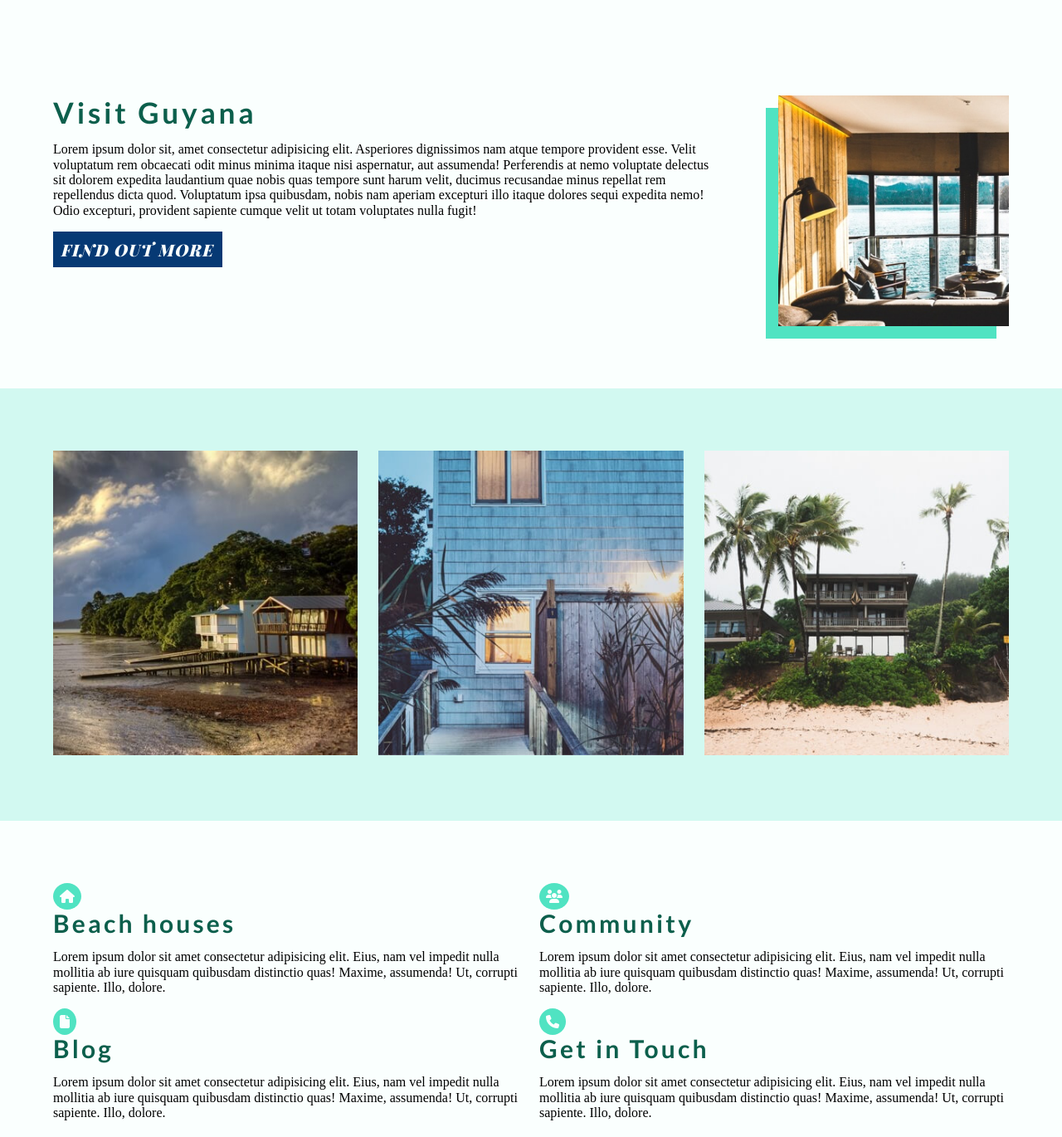
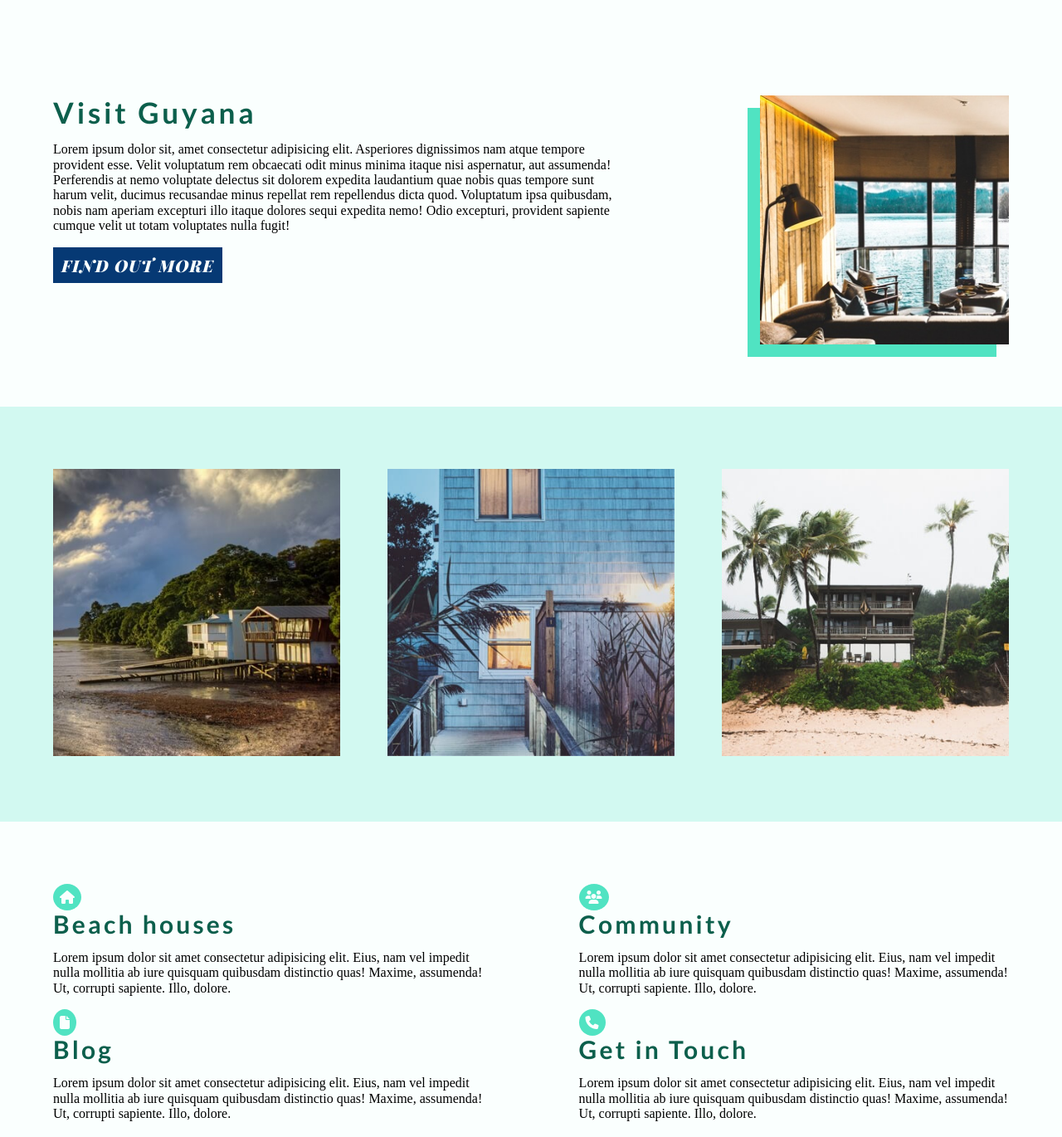
Before and after one commit to Batstone/adam-batstone-project-two, a plain HTML site: page index.html in a window 1280 px wide. Shown: the part 825-2195 px from the top of the page at 83% size. Drawn offline with Linux system fonts and the light colour scheme.

Commit message:
pre-grid

```diff
--- a/styles/sass/_reusable.scss
+++ b/styles/sass/_reusable.scss
@@ -66,15 +66,19 @@ nav {
         @include font($lato, 20px, $black, 1px, 29px);
         display: flex;
         li {
-            margin-left: 50px
+            margin-left: 50px;
         }
         a {
+            display: inline-block;
             color: $iceBlue;
+            transition: .2s;
             &:hover {
                 color: $greenishCyan;
+                transform: scale(1.2)
             }
             &:focus {
                 color: $greenishCyan;
+                transform: scale(1.2);
             }
         }
     }
@@ -118,7 +122,6 @@ footer {
         position: relative;
     }
 }
-
 
 .home {
     header {
@@ -164,12 +167,13 @@ footer {
 .visit-guyana-flex {
     display: flex;
     justify-content: space-between;
+    flex-wrap: wrap;
 }
 
 .visit-guyana-content-container {
     display: flex;
     flex-direction: column;
-    width: 75%;
+    width: 60%;
     a {
         width: 204px;
     }
@@ -177,9 +181,7 @@ footer {
 
 .visit-guyana-img-container {
     display: flex;
-    justify-content: center;
     width: 300px;
-    margin-left: 75px;
     box-shadow: -15px 15px $greenishCyan;
 }
 
@@ -192,11 +194,19 @@ footer {
         display: flex;
         justify-content: space-between;
         li {
-            margin-right: 25px
+            flex-basis: 30%;
+            img {
+                transition: .5s;
+                &:hover {
+                    color: $greenishCyan;
+                    transform: scale(1.1)
+                }
+                &:focus {
+                    color: $greenishCyan;
+                    transform: scale(1.1);
+            }
         }
-        li:last-child {
-            margin-right: 0;
-        }
+    }
 }
 
 
@@ -211,12 +221,13 @@ footer {
     flex-wrap: wrap;
 
     .link-container {
-        width: calc(50% - 10px);
-        margin-right: 10px;
+        width: 45%;
+
     }
-    .link-container:nth-of-type(2n) {
-        margin-right: 0;
-    }
+
+    // .link-container:nth-of-type(2n) {
+    //     margin-right: 0;
+    // }
 }
 
 .link-container i {
```
Also changed, not shown: styles/style.css.
